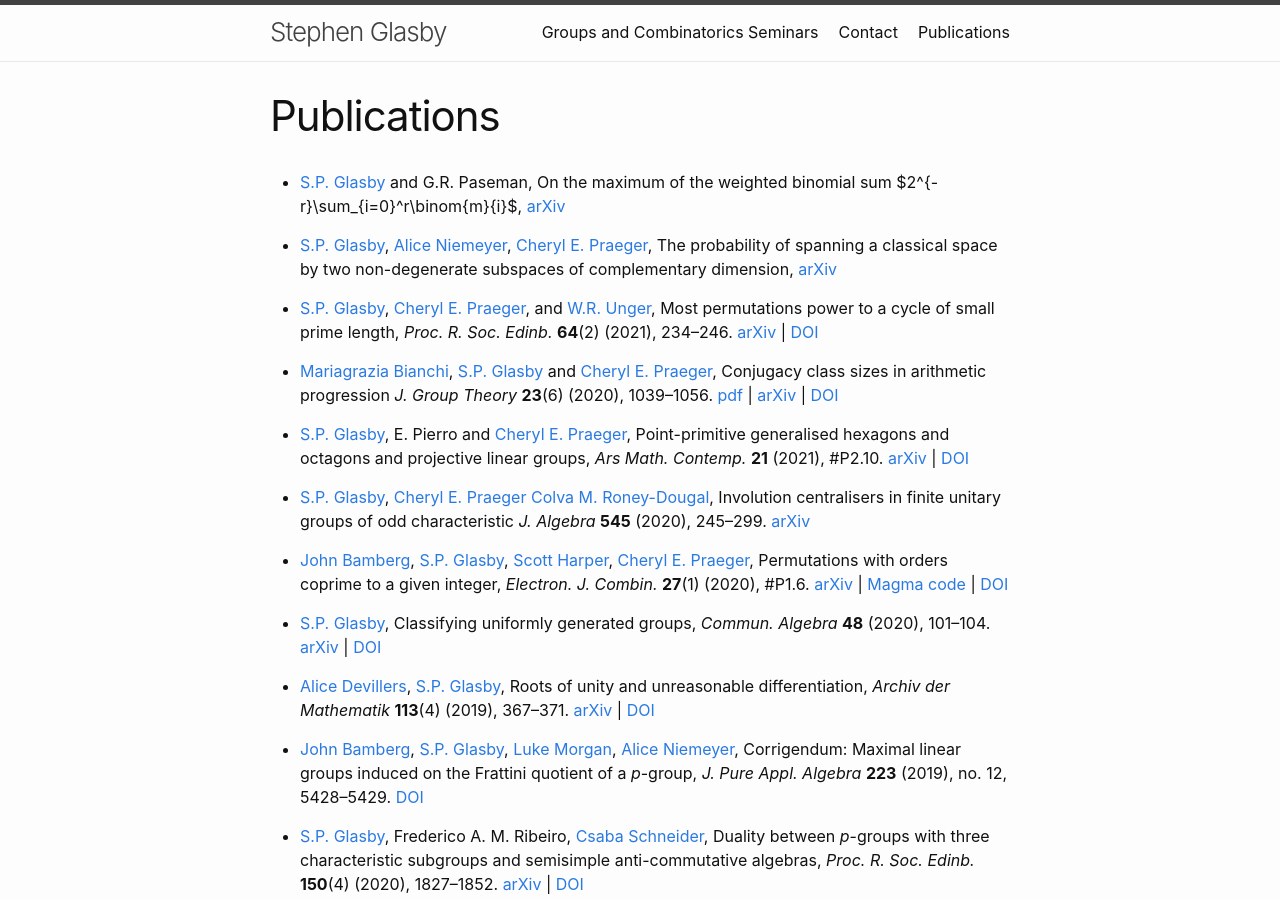
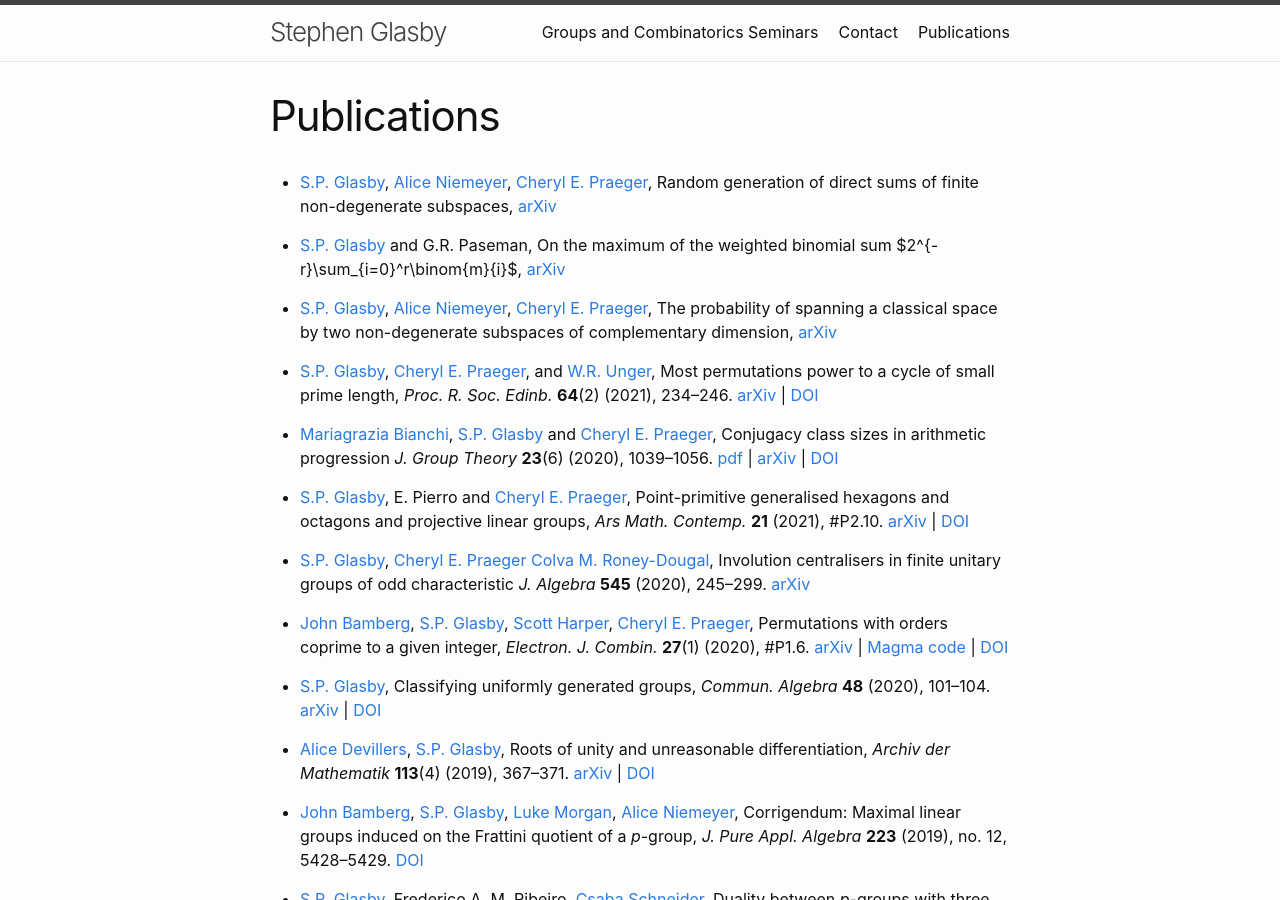
Before and after one commit to StephenGlasby/StephenGlasby.github.io, a Jekyll site: the page built from publications.md, in a window 1280 px wide and 900 px high. Built offline with Jekyll 4.4.1, drawn with Linux system fonts in a browser that asks for light colours.

Commit message:
Arrogant2 renamed

```diff
--- a/publications.md
+++ b/publications.md
@@ -3,6 +3,12 @@ layout: page
 title: Publications
 permalink: /publications/
 ---
+
+- [S.P. Glasby](https://staffhome.ecm.uwa.edu.au/~00059629/),
+[Alice Niemeyer](https://www.mathb.rwth-aachen.de/Mitarbeiter/niemeyer.php),
+[Cheryl E. Praeger](https://www.uwa.edu.au/people/cheryl.praeger),
+Random generation of direct sums of finite non-degenerate subspaces,
+[arXiv](https://arxiv.org/abs/2111.02198)
 
 - [S.P. Glasby](https://staffhome.ecm.uwa.edu.au/~00059629/) and
 G.R. Paseman,
```
